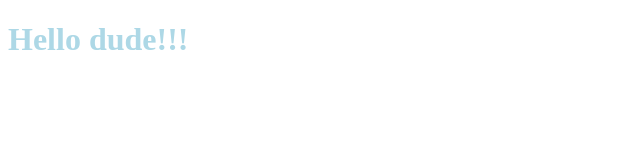
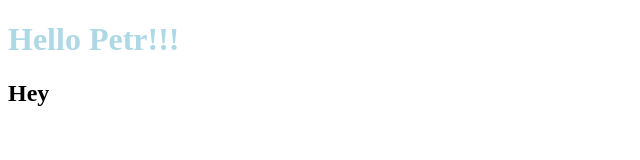
Before and after one commit to Jetfire1982/js-easy-mini-library, a plain HTML site: page index.html in a window 1280 px wide. Shown: the whole page, without its empty margins (0-640 px from the left). Drawn offline with Linux system fonts and the light colour scheme.

Commit message:
third commit

```diff
--- a/index.html
+++ b/index.html
@@ -8,7 +8,8 @@
     <title>Document</title>
 </head>
 <body>
-    <h1>Hello dude!!!</h1>
+    <h1>Hello Petr!!!</h1>
+    <h2>Hey</h2>
 
 </body>
 </html>
```
